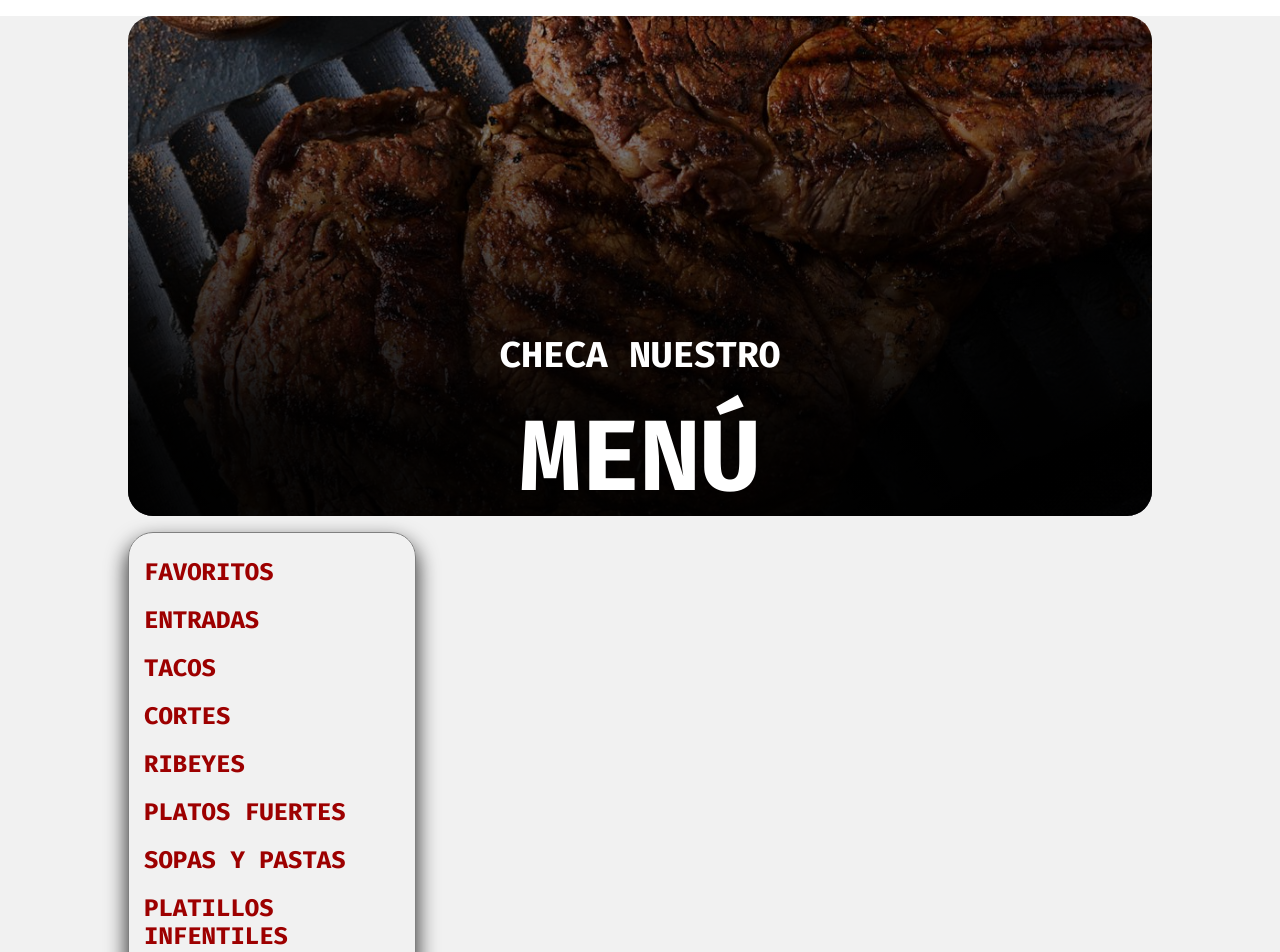
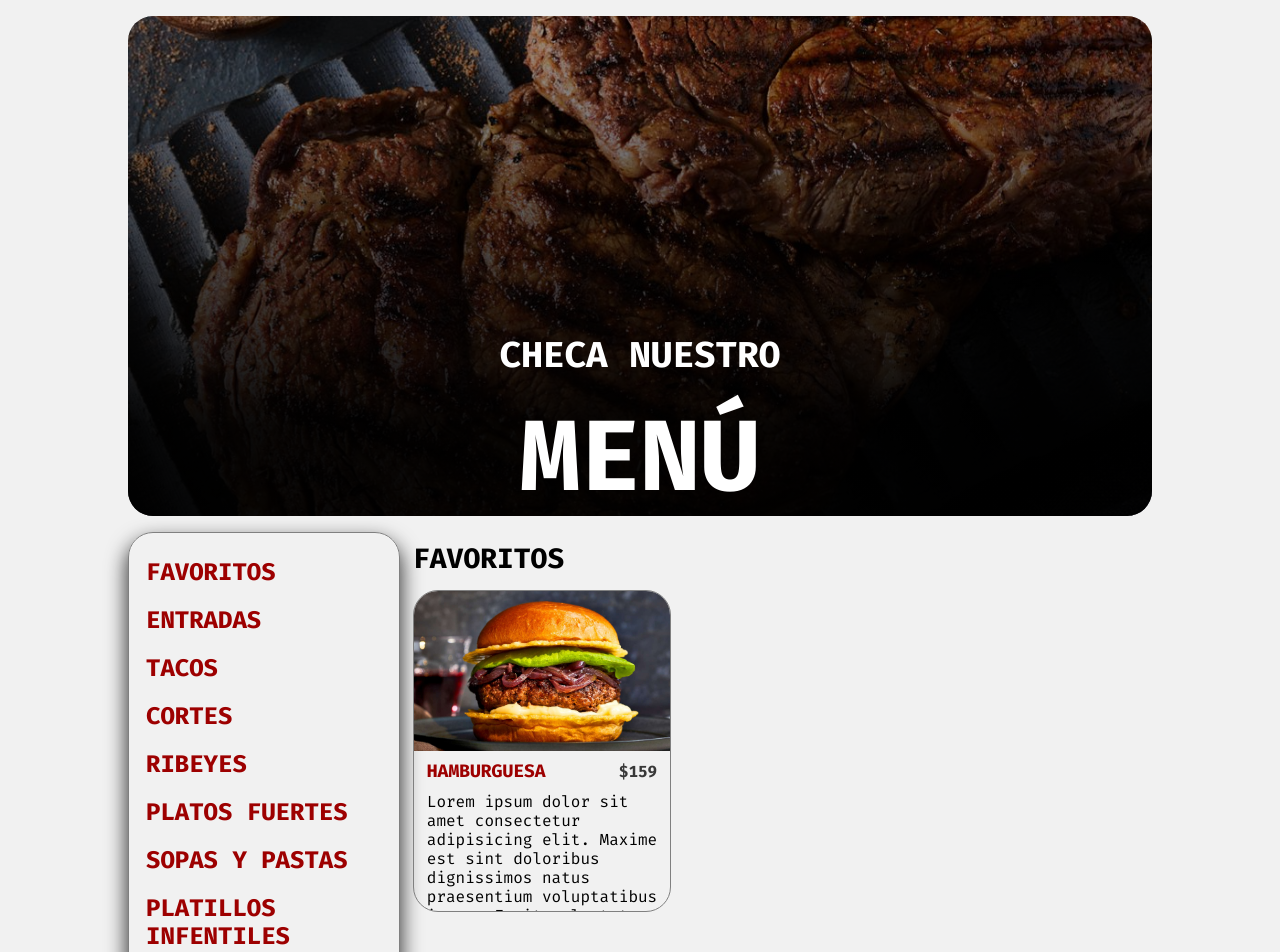
Before and after one commit to RobertoCRIH/restaurant-menu, a React (Create React App) app: page / in a window 1280 px wide. Shown: the top 952 px of the page. Built offline with nearby package versions, Linux system fonts and the light colour scheme; a web font is replaced by a local one.

Commit message:
Agregué el primer diseño de las cards para los productos.

```diff
--- a/src/components/banner.scss
+++ b/src/components/banner.scss
@@ -6,7 +6,7 @@
     // SIZES AND RADIUS
     border-radius: 25px;
     height: 500px;
-    margin: 2vh 0;
+    margin-bottom: 2vh;
 
     overflow: hidden;
     &__content{
--- a/src/components/menu_categories.scss
+++ b/src/components/menu_categories.scss
@@ -18,6 +18,7 @@ $main_red : #9D0000;
         text-align: left;
 
         border: none;
+        border-radius: 10px;
         background-color: transparent;
 
         color: $main_red;
@@ -26,6 +27,11 @@ $main_red : #9D0000;
 
 
         margin: 5px 0;
-        padding: 5px 0;
+        padding: 5px 2px;
+
+        transition: 0.1s;
+        &:hover{
+            font-size: 28px;
+        }
     }
 }
--- /dev/null
+++ b/src/components/menu_display.jsx
@@ -0,0 +1,30 @@
+import "./menu_display.scss"
+
+import burger from "../images/burger.jpg"
+
+function MenuDisplay({state}) {
+    return(
+        <div className="menuDisplay">
+            <h2 className="menuDisplay__title"> {state} </h2>
+
+            <div className="menuDisplay__grid">
+                <div className="menuDisplay__grid__item">
+                    <img src={burger} alt="" />
+
+                    <div className="title">
+                        <p className="dishName">HAMBURGUESA</p>
+                        <p className="dishPrice">$159</p>
+                    </div>
+
+                    <div className="description">
+                        Lorem ipsum dolor sit amet consectetur adipisicing elit.
+                        Maxime est sint doloribus dignissimos natus praesentium voluptatibus ipsam.
+                        Fugit voluptatum sed pariatur illo corrupti excepturi, aliquam odio praesentium dignissimos, ipsam beatae.
+                    </div>
+                </div>
+            </div>
+        </div>
+    )
+}
+
+export default MenuDisplay;
--- /dev/null
+++ b/src/components/menu_display.scss
@@ -0,0 +1,64 @@
+$main_red : #9D0000;
+
+.menuDisplay{
+    // background-color: pink;
+    flex-grow: 1;
+    padding: 10px 1vw;
+
+    &__title{
+        // color: $main_red;
+        font-weight: bold;
+        font-size: 28px;
+        padding-bottom: 15px;
+    }
+
+    &__grid{
+        display: grid;
+        grid-template-columns: 1fr 1fr 1fr;
+
+        &__item{
+            border-radius: 25px;
+            border: 1px solid gray;
+
+            overflow: hidden;
+
+            width: 20vw;
+            height: 40vh;
+
+
+            & img{
+                width: 100%;
+                height:20vh;
+                object-fit: cover;
+            }
+
+            & .title{
+                // Esto es todo lo que va en el primer renglón de la tarjeta. Debajo de la imagen.
+                display: flex;
+                justify-content: space-between;
+                padding: 5px 1vw;
+                align-items: center;
+
+                & .dishName{
+                    // Esto es el nombre del producto
+                    color: $main_red;
+                    font-weight: bold;
+                    font-size: 18px;
+
+                }
+                & .dishPrice{
+                    // Esto es el precio del producto
+                    color: rgb(56, 56, 56);
+                    font-weight: bold;
+                }
+            }
+
+            & .description{
+                // Esto es la descripción del producto
+
+                padding: 5px 1vw;
+            }
+
+        }
+    }
+}
--- a/src/components/menu_main_part.jsx
+++ b/src/components/menu_main_part.jsx
@@ -1,6 +1,7 @@
 import { useState } from "react";
 import MenuCategories from "./menu_categories";
 import "./menu_main_part.scss"
+import MenuDisplay from "./menu_display";
 function MenuMainPart() {
 
     const [menuState,setMenuState] = useState("FAVORITOS")
@@ -9,6 +10,7 @@ function MenuMainPart() {
         <div className="menuMainPart">
             {/* <h1> {menuState} </h1> */}
             <MenuCategories changeStateFunction={setMenuState}/>
+            <MenuDisplay state={menuState} />
         </div>
     )
 }
--- a/src/general.scss
+++ b/src/general.scss
@@ -10,6 +10,6 @@
 }
 
 .App{
-    padding: 0 10vw;
+    padding: 2vh 10vw;
     background-color: #F1F1F1;
 }
```
Also changed, not shown: src/images/burger.jpg (added).
